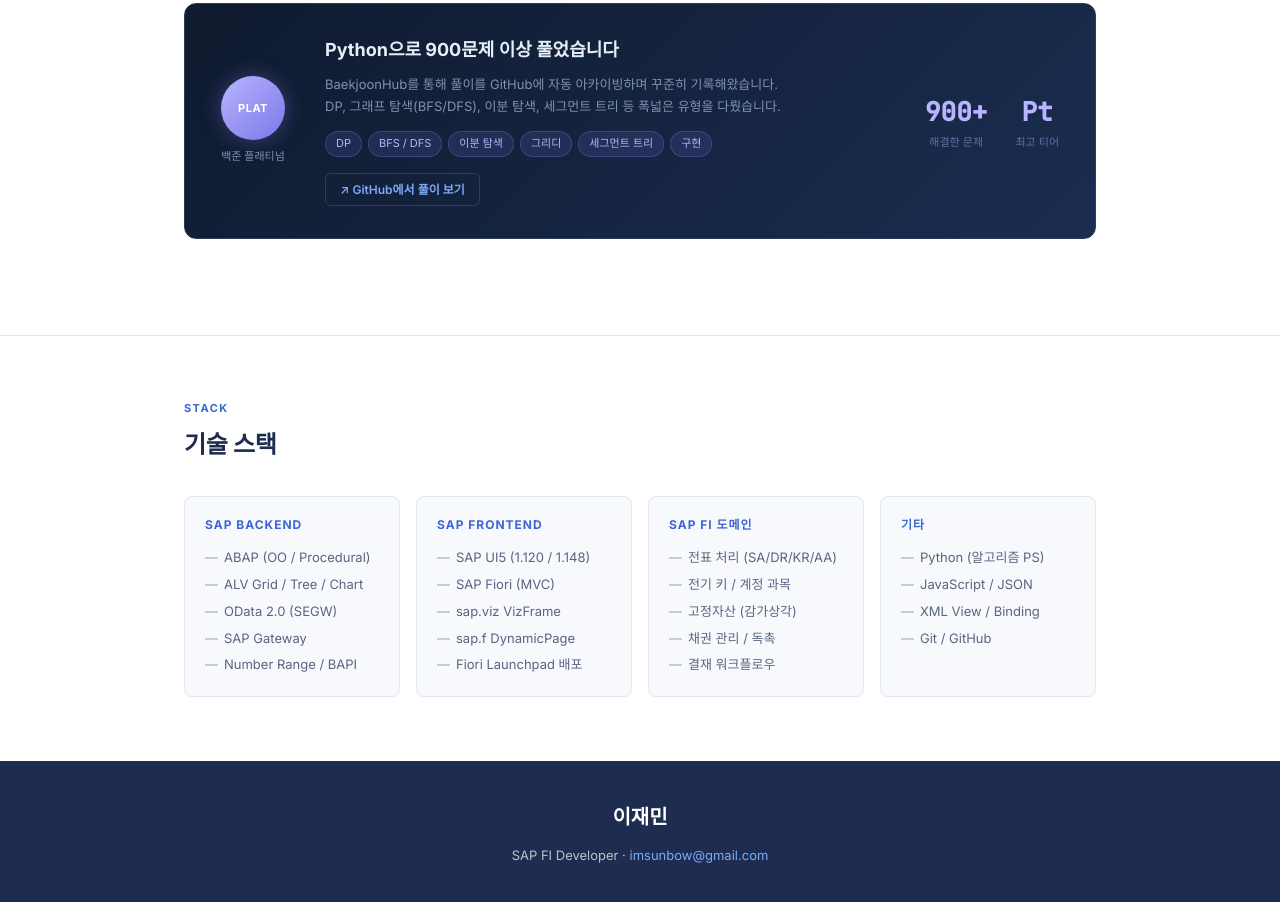
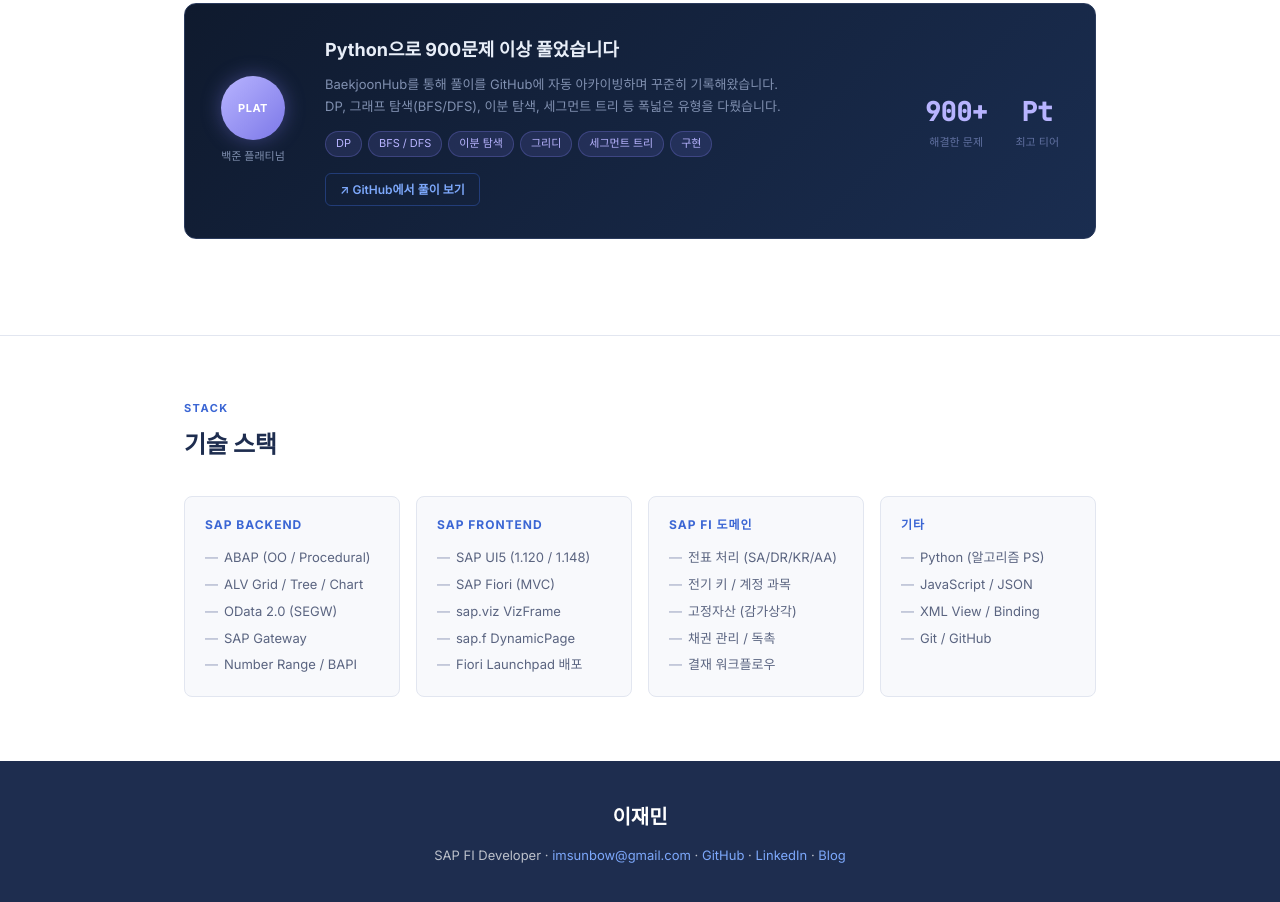
Before and after one commit to imsunbow/imsunbow.github.io, a plain HTML site: page index.html in a window 1280 px wide. Shown: the part 2537-3439 px from the top of the page. Drawn offline with Linux system fonts and the light colour scheme.

Commit message:
Add LinkedIn and blog links to contact bar

```diff
--- a/index.html
+++ b/index.html
@@ -587,7 +587,7 @@
   <!-- CONTACT -->
   <div class="contact-bar" id="contact">
     <h2>이재민</h2>
-    <p>SAP FI Developer · <a href="mailto:imsunbow@gmail.com">imsunbow@gmail.com</a></p>
+    <p>SAP FI Developer · <a href="mailto:imsunbow@gmail.com">imsunbow@gmail.com</a> · <a href="https://github.com/imsunbow" target="_blank">GitHub</a> · <a href="https://www.linkedin.com/in/jaemin-lee-68696820b/" target="_blank">LinkedIn</a> · <a href="https://imsunbow.tistory.com/" target="_blank">Blog</a></p>
   </div>
 
 </div><!-- /tab-overview -->
@@ -1864,7 +1864,7 @@ lv_xdata = cl_abap_codepage=&gt;convert_to( source = lv_data codepage = <span cl
 
   <div class="contact-bar">
     <h2>이재민</h2>
-    <p>SAP FI Developer · <a href="mailto:imsunbow@gmail.com">imsunbow@gmail.com</a></p>
+    <p>SAP FI Developer · <a href="mailto:imsunbow@gmail.com">imsunbow@gmail.com</a> · <a href="https://github.com/imsunbow" target="_blank">GitHub</a> · <a href="https://www.linkedin.com/in/jaemin-lee-68696820b/" target="_blank">LinkedIn</a> · <a href="https://imsunbow.tistory.com/" target="_blank">Blog</a></p>
   </div>
 </div><!-- /tab-code -->
 
```
